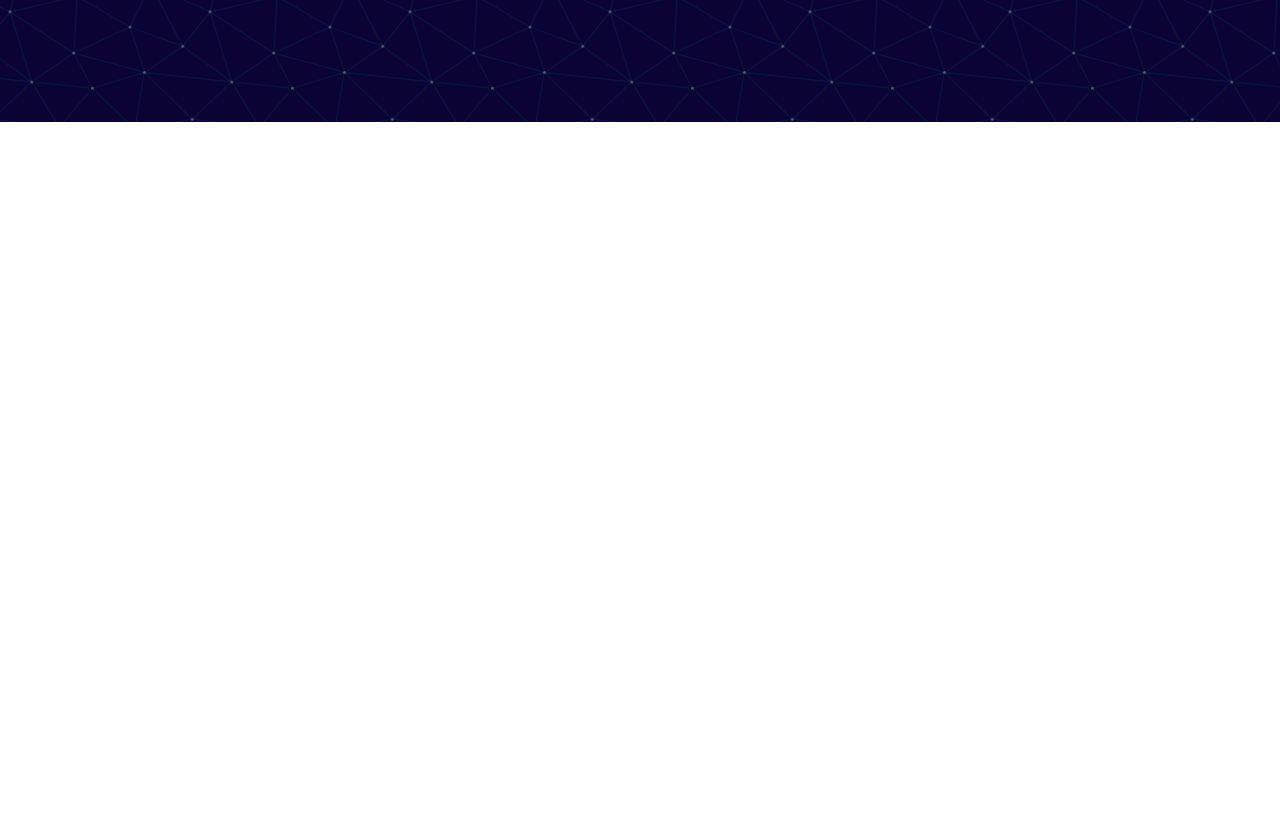
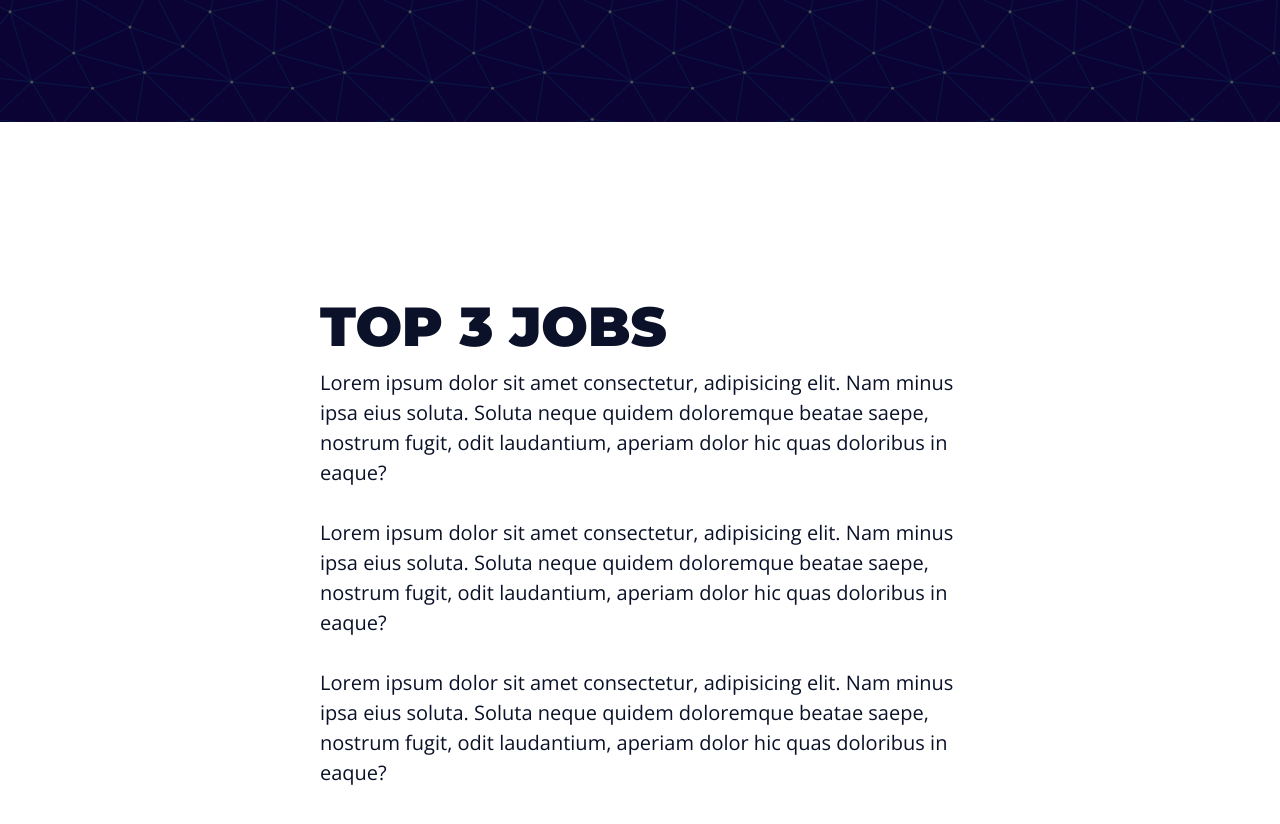
Before and after one commit to marcos7junior/landingPageLawLessons, a plain HTML site: page index.html in a window 1280 px wide. Shown: the part 828-1652 px from the top of the page. Drawn offline with nearby package versions, Linux system fonts and the light colour scheme.

Commit message:
feat: menu top3

```diff
--- a/assets/css/classes.css
+++ b/assets/css/classes.css
@@ -4,6 +4,7 @@
 }
 .white-bg {
     background: var(--white-color);
+    color: var(--primary-color);
 }
 
 .main-content {
--- a/assets/css/elements.css
+++ b/assets/css/elements.css
@@ -5,6 +5,7 @@
 
 html {
     font-size: 62.5%;
+    scroll-behavior: smooth;
 }
 
 body {
@@ -48,3 +49,7 @@ h6 {
 a {
     text-decoration: none;
 }
+
+p {
+    margin-bottom: 3rem;
+}
--- a/assets/css/style.css
+++ b/assets/css/style.css
@@ -26,3 +26,11 @@
     max-width: 100%;
     height: auto;
 }
+
+.top3-content {
+    max-width: 64rem;
+    display: flex;
+    flex-flow: column wrap;
+    justify-content: center;
+    height: 100vh;
+}
--- a/index.html
+++ b/index.html
@@ -23,8 +23,8 @@
 			<h1><a href="">LOGO</a></h1>
 			<nav>
 				<ul>
-					<li><a href="#">Intro</a></li>
-					<li><a href="#">Top 3</a></li>
+					<li><a href="#intro">Intro</a></li>
+					<li><a href="#top3">Top 3</a></li>
 					<li><a href="#">Gallery</a></li>
 					<li><a href="#">Work</a></li>
 					<li><a href="#">Contract</a></li>
@@ -35,7 +35,7 @@
 
 	<div class="menu-spacing"></div>
 
-	<section class="intro main-bg section">
+	<section id="intro" class="intro main-bg section">
 		<div class="main-content intro-content">
 			<div class="intro-text-content">
 				<h2>Missão PMPB</h2>
@@ -48,6 +48,15 @@
 		</div>
 		</section>
 
+		<section id="top3" class="white-bg section">
+			<div class="main-content top3-content">
+				<h2>top 3 jobs</h2>
+				<p>Lorem ipsum dolor sit amet consectetur, adipisicing elit. Nam minus ipsa eius soluta. Soluta neque quidem doloremque beatae saepe, nostrum fugit, odit laudantium, aperiam dolor hic quas doloribus in eaque?</p>
+				<p>Lorem ipsum dolor sit amet consectetur, adipisicing elit. Nam minus ipsa eius soluta. Soluta neque quidem doloremque beatae saepe, nostrum fugit, odit laudantium, aperiam dolor hic quas doloribus in eaque?</p>
+				<p>Lorem ipsum dolor sit amet consectetur, adipisicing elit. Nam minus ipsa eius soluta. Soluta neque quidem doloremque beatae saepe, nostrum fugit, odit laudantium, aperiam dolor hic quas doloribus in eaque?</p>
+			</div>
+		</section>
+
 	<section class="white-bg section">
 
 	</section>
```
